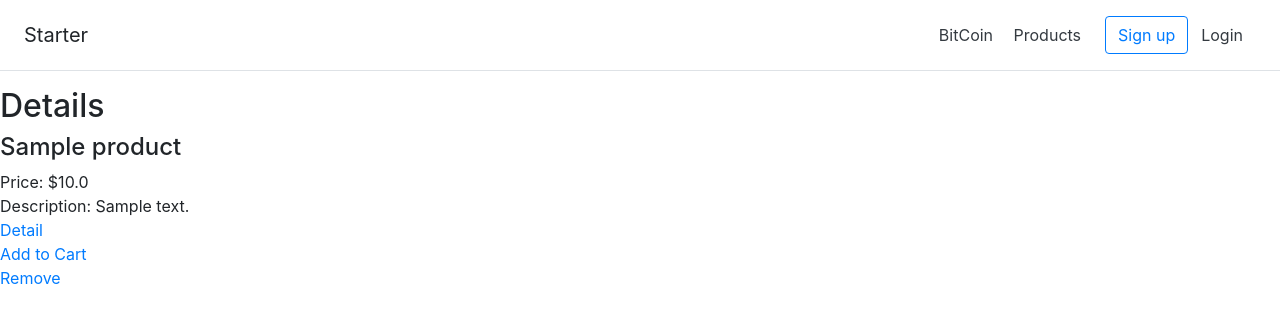
After one commit to bstanton773/BPSProject, a Flask app: page /product/1 in a window 1280 px wide. The commit adds this page. Shown: the top 323 px of the page. Run offline with Flask 2, Linux system fonts and the light colour scheme; tables that the repository leaves empty hold one stand-in row (values such as "Sample post"); some libraries are stand-ins or nearby versions.

Commit message:
Added details page

```diff
--- a/app/routes.py
+++ b/app/routes.py
@@ -50,3 +50,8 @@ def removeFromCart(product_id, from_page):
     db.session.delete(cart)
     db.session.commit()
     return redirect(url_for('cart'))
+
+@app.route('/product/<int:product_id>')
+def details(product_id):
+    product = Product.query.filter_by(product_id=product_id).first()
+    return render_template('details.html', product=product)
--- a/app/templates/base.html
+++ b/app/templates/base.html
@@ -19,6 +19,7 @@
       <a class="btn btn-outline-primary" href="{{url_for('register')}}">Sign up</a>
       <a class="btn btn-link text-dark" href="{{url_for('login')}}">Login</a>
       {% else %}
+      <a class="p-2 text-dark" href="{{url_for('cart')}}">Cart</a>
       <a class="btn btn-link text-dark" href="{{url_for('logout')}}">Logout</a>
       <div>Hello, {{current_user.username}}!</div>
       {% endif %}
--- /dev/null
+++ b/app/templates/details.html
@@ -0,0 +1,19 @@
+{% extends "base.html" %}
+
+{% block content %}
+    <h2>Details</h2>
+    <div>
+        <h4>{{ product.name }}</h4>
+        Price: ${{ product.price }}
+        <br>
+        Description: {{ product.description }}
+        <br>
+    </div>
+    <div>
+        <a href='/product/{{product.product_id}}'> Detail </a>
+        <br>
+        <a href='/addToCart/{{product.product_id}}/cart'> Add to Cart </a>
+        <br>
+        <a href='/removeFromCart/{{product.product_id}}/cart'> Remove </a>
+    </div>
+{% endblock %}
```
